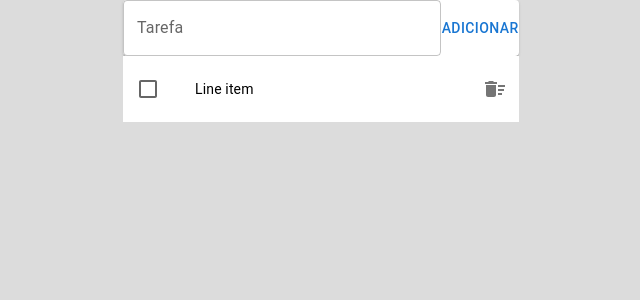
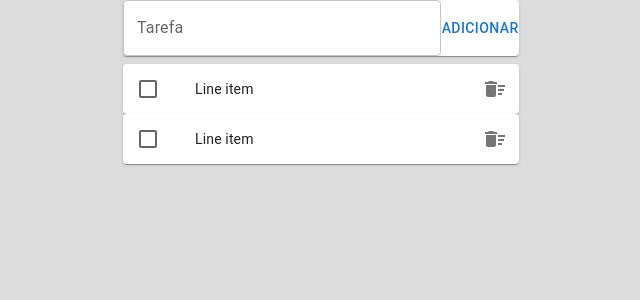
Before and after one commit to devjuanmarcos/Projeto-TodoList-Desenvolvimento-Web-Serratec, a React (Create React App) app in the folder todo/: page / in a window 1280 px wide. Shown: the top 300 px of the page, without its empty margins (319-959 px from the left). Built offline with nearby package versions, Linux system fonts and the light colour scheme.

Commit message:
TodoItem e Home

```diff
--- a/todo/src/components/Form.jsx
+++ b/todo/src/components/Form.jsx
@@ -1,12 +1,14 @@
 import { Button, Paper, TextField } from '@mui/material';
-import React from 'react';
+import React, { useState } from "react";
 
 export default function Form() {
+    const [text, setText] = useState(null);
+
     return (
         <Paper style={{ padding: "lem" }}>
-            <div style={{ display: "flex", justifyContent: "center"}}>
-                <TextField id="outlined-basic" label="Tarefa" variant="outlined" fullWidth/>
-                <Button variant="text">Adicionar</Button>
+            <div style={{ display: "flex", justifyContent: "center" }}>
+                <TextField id="outlined-basic" label="Tarefa" variant="outlined" onChange={(e) => setText(e.target.value)} fullWidth />
+                <Button variant="text" onClick={ () => console.log(text)}>Adicionar</Button>
             </div>
         </Paper>
     );
--- a/todo/src/components/TodoItem.jsx
+++ b/todo/src/components/TodoItem.jsx
@@ -6,10 +6,11 @@ import ListItemText from '@mui/material/ListItemText';
 import Checkbox from '@mui/material/Checkbox';
 import IconButton from '@mui/material/IconButton';
 import DeleteSweepIcon from '@mui/icons-material/DeleteSweep';
+import { Paper } from '@mui/material';
 
 export default function TodoItem() {
-
   return (
+    <Paper>
       <ListItem
         secondaryAction={
           <IconButton edge="end" aria-label="comments">
@@ -23,10 +24,11 @@ export default function TodoItem() {
             <Checkbox
               edge="start"
               tabIndex={-1}
-            disableRipple/>
+              disableRipple />
           </ListItemIcon>
-        <ListItemText primary={'Line item '}/>
+          <ListItemText primary={'Line item '} />
         </ListItemButton>
       </ListItem>
+    </Paper>
   );
 }
--- a/todo/src/pages/Home.jsx
+++ b/todo/src/pages/Home.jsx
@@ -1,14 +1,21 @@
-import { Container, List  } from '@mui/material';
-import React from 'react';
+import { Container, List } from '@mui/material';
+import React, { useState } from 'react';
 import Form from '../components/Form';
 import TodoItem from '../components/TodoItem';
 
 export default function Home() {
+    const [todos, setTodos] = useState([1, 2]);
+
     return (
         <Container maxWidth="xs" style={{ marginTop: "lem" }}>
             <Form />
-            <List sx={{ width: '100%', bgcolor: 'background.paper', marginTop: "lem" }}>
-                <TodoItem />
+            <List sx={{marginTop: "lem" }}>
+                {todos.map((todo) => (
+                    <div style={{ marginTop: "lem" }}>
+                        < TodoItem />
+                    </div>
+
+                ))}
             </List>
         </Container>
     );
```
Lines whose indentation alone changed are shown as unchanged.
